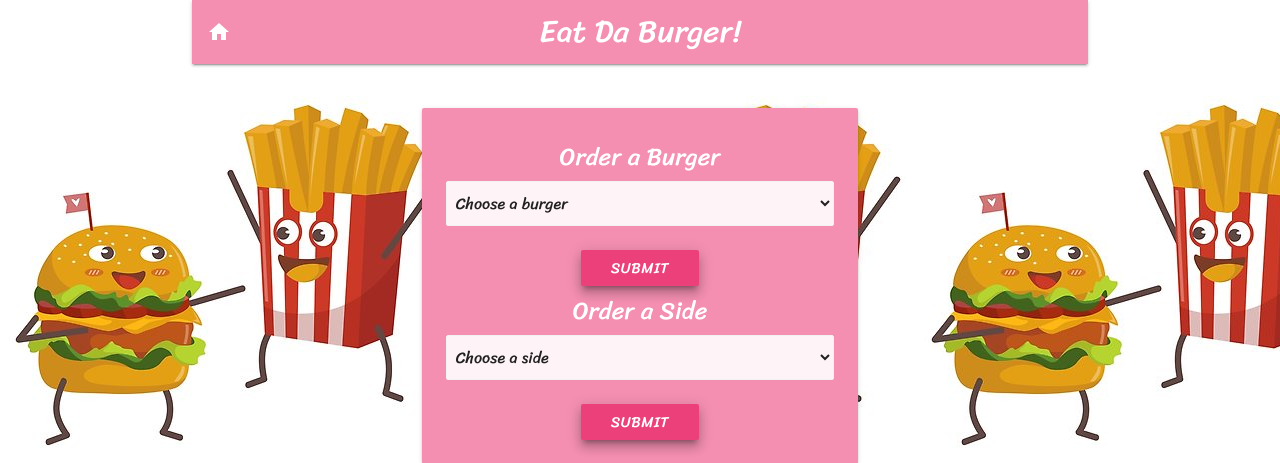
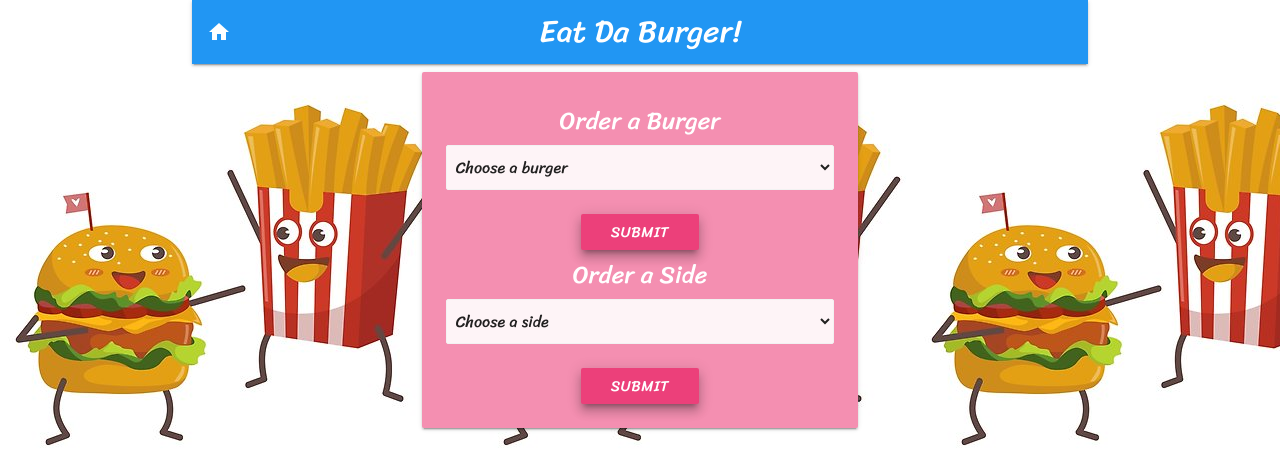
Before and after one commit to RionKellsi/burger, a Node server app: template views/index.handlebars in a window 1280 px wide. Shown: the top 463 px of the page. Run offline with Node 20, Linux system fonts and the light colour scheme; the template is opened without the code that fills it, so the values that code supplies are empty; some libraries are stand-ins or nearby versions; some web fonts are replaced.

Commit message:
style edits

```diff
--- a/db/schema.sql
+++ b/db/schema.sql
@@ -1,6 +1,10 @@
+
+
 CREATE DATABASE burgers_db;
 
 USE burgers_db;
+
+DROP TABLE burgers;
 
 CREATE TABLE burgers(
   id INT AUTO_INCREMENT NOT NULL,
--- a/views/index.handlebars
+++ b/views/index.handlebars
@@ -1,3 +1,14 @@
+<div class="row">
+  <div class="col s3"></div>
+  <div class="col s6">
+    <div class="card-panel center-align pink lighten-3">
+    {{! Dropdown that allows user to only pick burgers on menu }}
+      {{> menu/dropdown}}
+    </div>
+  </div>
+</div>
+
+
 <div class="row">
   {{! Burgers to eat}}
   <div class="col s6 center-align">
@@ -39,13 +50,3 @@
     </ul>
   </div>
 </div>
-
-<div class="row">
-  <div class="col s3"></div>
-  <div class="col s6">
-    <div class="card-panel center-align pink lighten-3">
-    {{! Dropdown that allows user to only pick burgers on menu }}
-      {{> menu/dropdown}}
-    </div>
-  </div>
-</div>
--- a/views/partials/nav/navbar.handlebars
+++ b/views/partials/nav/navbar.handlebars
@@ -1,5 +1,5 @@
 <nav>
-  <div class="nav-wrapper pink lighten-3">
+  <div class="nav-wrapper blue">
     <a href="/" class="brand-logo center">Eat Da Burger!</a>
     <ul id="nav-mobile" class="left">
       <li><a href="/"><i class="material-icons">home</i></a></li>
```
Also changed, not shown: server.js (+0 -28 lines).
